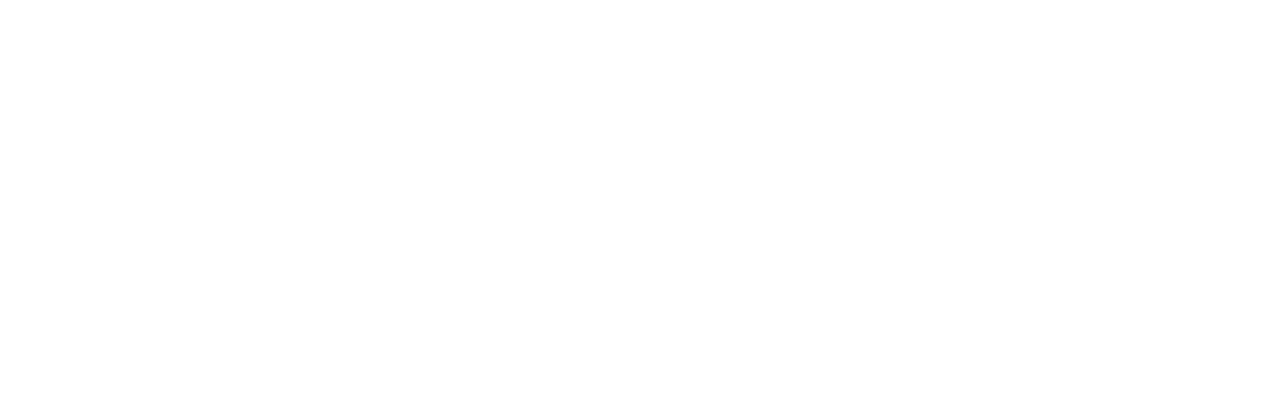
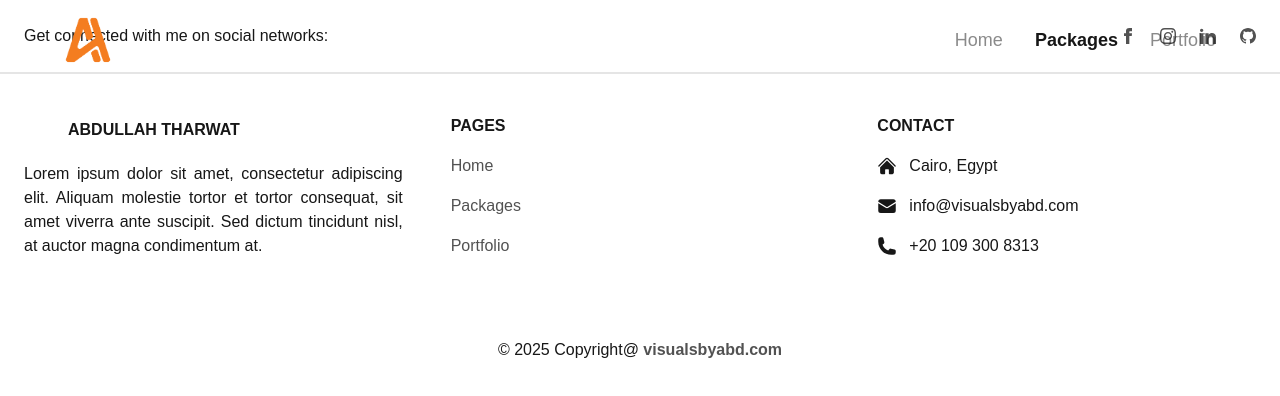
Before and after one commit to visualsbyabd/visuals-by-abd-website, a Next.js app: page /packages in a window 1280 px wide. Shown: the top 396 px of the page. Built offline with nearby package versions, Linux system fonts and the light colour scheme.

Commit message:
Default App Layout

```diff
--- a/app/layout.tsx
+++ b/app/layout.tsx
@@ -1,22 +1,5 @@
-import type { Metadata } from "next";
-import localFont from "next/font/local";
-import "./globals.css";
-
-const geistSans = localFont({
-  src: "./fonts/GeistVF.woff",
-  variable: "--font-geist-sans",
-  weight: "100 900",
-});
-const geistMono = localFont({
-  src: "./fonts/GeistMonoVF.woff",
-  variable: "--font-geist-mono",
-  weight: "100 900",
-});
-
-export const metadata: Metadata = {
-  title: "Create Next App",
-  description: "Generated by create next app",
-};
+import "./globals.css"
+import { DefaultFooter, DefaultHeader } from "@/components/globals";
 
 export default function RootLayout({
   children,
@@ -25,10 +8,10 @@
 }>) {
   return (
     <html lang="en">
-      <body
-        className={`${geistSans.variable} ${geistMono.variable} antialiased`}
-      >
+      <body className="bg-bg-color">
+        <DefaultHeader />
         {children}
+      <DefaultFooter />
       </body>
     </html>
   );
```
